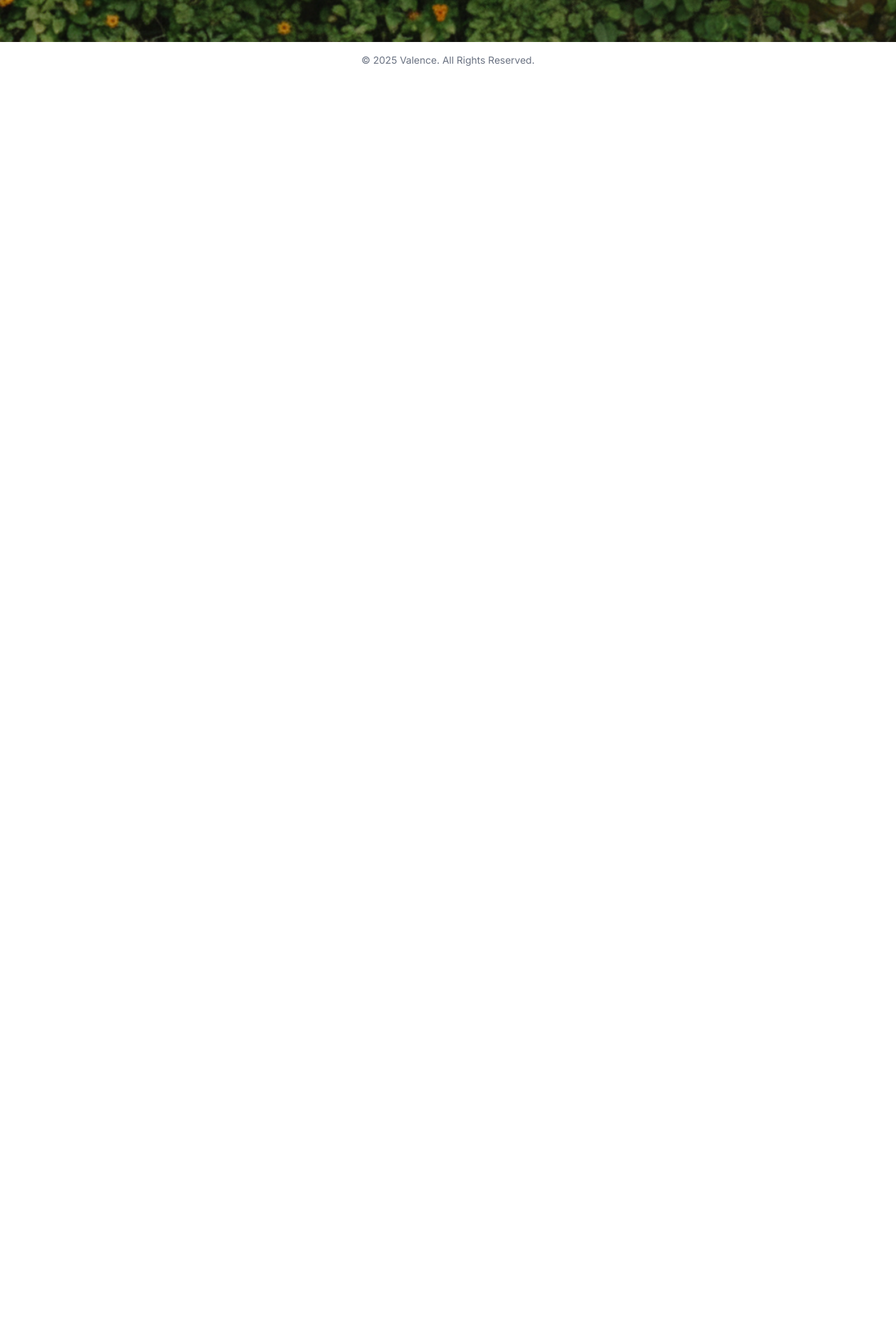
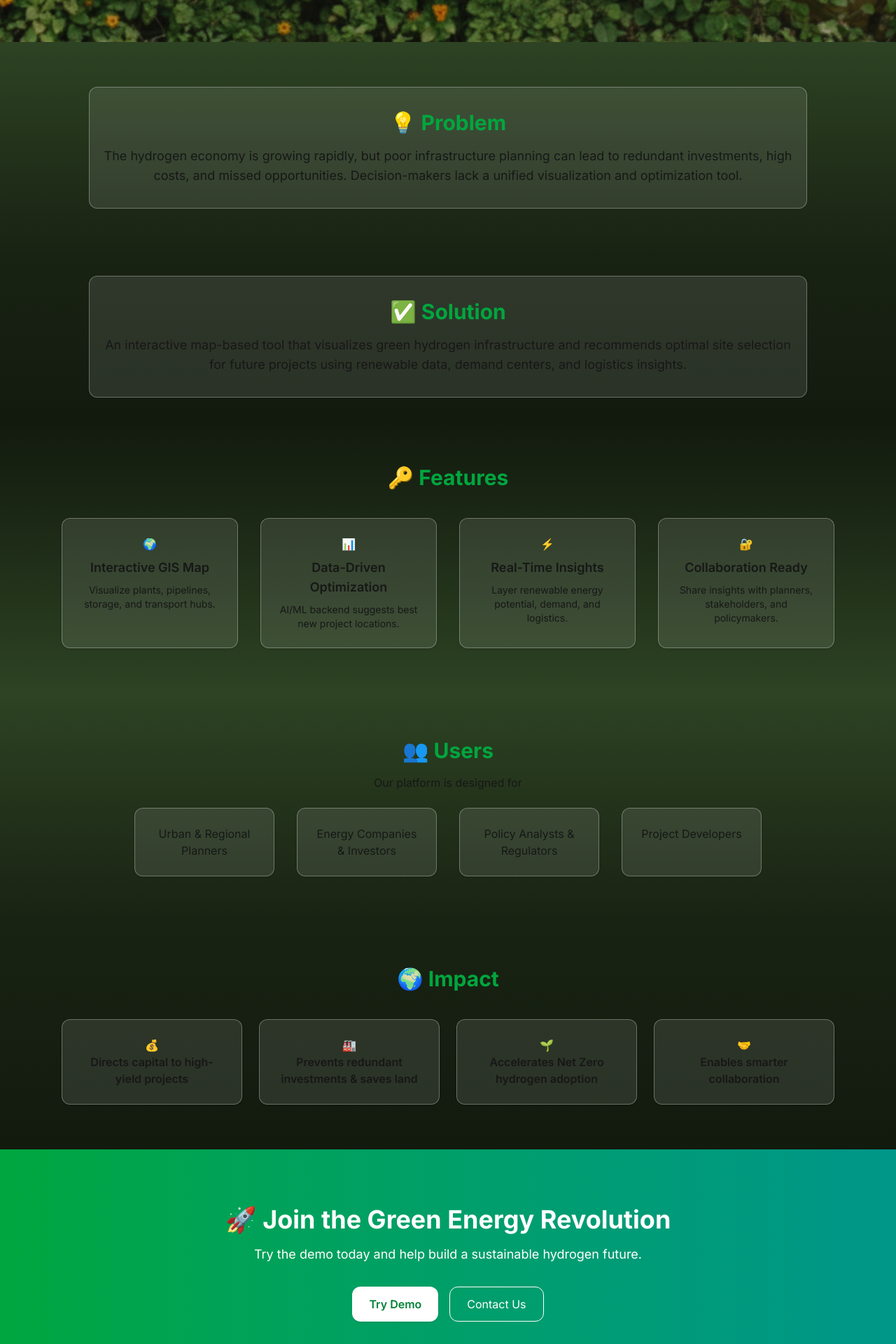
Before and after one commit to ombarvaliya/Valence, a Next.js app: page / in a window 1280 px wide. Shown: the part 740-2660 px from the top of the page at 70% size. Before the commit the page ends 852 px from the top, so only its background shows below. Built offline with nearby package versions, Linux system fonts and the light colour scheme.

Commit message:
Landing page changes

```diff
--- a/src/app/page.tsx
+++ b/src/app/page.tsx
@@ -3,8 +3,8 @@ import Link from 'next/link';
 export default function LandingPage() {
   return (
     <div className="min-h-screen flex flex-col">
-      <div className="p-2 bg-[url('/bgImg.png')] bg-cover bg-center text-white min-h-screen flex flex-col">
-        <header className="max-w-7xl bg-white/20 border rounded-xl border-white/30 container mx-auto px-6 py-4 flex justify-between items-center">
+      <div className="p-2 bg-[url('/bgImg.png')] bg-cover bg-center text-white min-h-screen flex flex-col items-center">
+        <header className="fixed top-2 z-50 max-w-7xl bg-white/20 border rounded-xl border-white/30 container mx-auto px-6 py-4 flex justify-between items-center">
           <img src="/logo-withoutBg.png" className="h-8"></img>
           <nav className="space-x-4">
             <Link href="/login" className="text-gray-300 hover:text-white transition-colors">
@@ -29,7 +29,105 @@ export default function LandingPage() {
           </div>
         </main>
       </div>
-      <footer className="container bg-white/10 mx-auto px-6 py-4 text-center text-gray-500 text-sm">
+
+
+      <section className="py-16 px-6 mx-auto text-center flex flex-col items-center w-full bg-gradient-to-b from-[#2D4323] to-[#192313]">
+        <div className="bg-white/10 py-8 border border-white/30 rounded-xl flex flex-col items-center">
+        <h2 className="text-3xl font-bold text-green-600">💡 Problem</h2>
+        <p className="mt-4 text-lg max-w-5xl px-4">
+          The hydrogen economy is growing rapidly, but poor infrastructure planning can lead
+          to redundant investments, high costs, and missed opportunities. Decision-makers
+          lack a unified visualization and optimization tool.
+        </p>
+        </div>
+      </section>
+      <section className="bg-cover bg-center py-8 px-6 text-center flex flex-col items-center bg-gradient-to-b from-[#192313] to-[#121A0E] ">
+        <div className="bg-white/10 py-8 border border-white/30 rounded-xl flex flex-col items-center">
+        <h2 className="text-3xl font-bold text-green-600">✅ Solution</h2>
+        <p className="mt-4 text-lg max-w-5xl px-4 mx-auto">
+          An interactive map-based tool that visualizes green hydrogen infrastructure and
+          recommends optimal site selection for future projects using renewable data, demand
+          centers, and logistics insights.
+        </p>
+        </div>
+      </section>
+      <section className="mx-auto w-full bg-gradient-to-b from-[#121A0E] to-[#2D4323]">
+        <div className="py-16 px-6 max-w-6xl mx-auto">
+        <h2 className="text-3xl font-bold text-center text-green-600">🔑 Features</h2>
+        <div className="mt-10 grid gap-8 md:grid-cols-2 lg:grid-cols-4 text-center">
+          <div className="p-6 bg-white/10 border border-white/30 rounded-xl shadow hover:shadow-lg">
+            🌍 <h3 className="font-semibold text-lg mt-2">Interactive GIS Map</h3>
+            <p className="text-sm mt-2">
+              Visualize plants, pipelines, storage, and transport hubs.
+            </p>
+          </div>
+          <div className="p-6 bg-white/10 border border-white/30 rounded-xl shadow hover:shadow-lg">
+            📊 <h3 className="font-semibold text-lg mt-2">Data-Driven Optimization</h3>
+            <p className="text-sm mt-2">
+              AI/ML backend suggests best new project locations.
+            </p>
+          </div>
+          <div className="p-6 bg-white/10 border border-white/30 rounded-xl shadow hover:shadow-lg">
+            ⚡ <h3 className="font-semibold text-lg mt-2">Real-Time Insights</h3>
+            <p className="text-sm mt-2">
+              Layer renewable energy potential, demand, and logistics.
+            </p>
+          </div>
+          <div className="p-6 bg-white/10 border border-white/30 rounded-xl shadow hover:shadow-lg">
+            🔐 <h3 className="font-semibold text-lg mt-2">Collaboration Ready</h3>
+            <p className="text-sm mt-2">
+              Share insights with planners, stakeholders, and policymakers.
+            </p>
+          </div>
+        </div>
+        </div>
+      </section>
+      <section className="py-16 px-6 text-center bg-gradient-to-b from-[#2D4323] to-[#192313]">
+        <h2 className="text-3xl font-bold text-green-600">👥 Users</h2>
+        <p className="mt-4">Our platform is designed for</p>
+        <ul className="mt-6 grid gap-8 md:grid-cols-2 lg:grid-cols-4 max-w-4xl mx-auto">
+          <li className="p-6 bg-white/10 border border-white/30 rounded-xl shadow hover:shadow-lg">Urban & Regional Planners</li>
+          <li className="p-6 bg-white/10 border border-white/30 rounded-xl shadow hover:shadow-lg">Energy Companies & Investors</li>
+          <li className="p-6 bg-white/10 border border-white/30 rounded-xl shadow hover:shadow-lg">Policy Analysts & Regulators</li>
+          <li className="p-6 bg-white/10 border border-white/30 rounded-xl shadow hover:shadow-lg">Project Developers</li>
+        </ul>
+      </section>
+      <section className="w-full mx-auto bg-gradient-to-b from-[#192313] to-[#121A0E]">
+        <div className="py-16 px-6 max-w-6xl mx-auto">
+        <h2 className="text-3xl font-bold text-center text-green-600">🌍 Impact</h2>
+        <div className="mt-10 grid gap-6 md:grid-cols-2 lg:grid-cols-4 text-center">
+          <div className="p-6 bg-white/10 border border-white/30 rounded-xl shadow hover:shadow-lg">
+            💰 <p className="font-semibold">Directs capital to high-yield projects</p>
+          </div>
+          <div className="p-6 bg-white/10 border border-white/30 rounded-xl shadow hover:shadow-lg">
+            🏭 <p className="font-semibold">Prevents redundant investments & saves land</p>
+          </div>
+          <div className="p-6 bg-white/10 border border-white/30 rounded-xl shadow hover:shadow-lg">
+            🌱 <p className="font-semibold">Accelerates Net Zero hydrogen adoption</p>
+          </div>
+          <div className="p-6 bg-white/10 border border-white/30 rounded-xl shadow hover:shadow-lg">
+            🤝 <p className="font-semibold">Enables smarter collaboration</p>
+          </div>
+        </div>
+        </div>
+      </section>
+      <section className="bg-gradient-to-r from-green-600 to-teal-600 text-white py-20 px-6 text-center">
+        <h2 className="text-4xl font-bold">🚀 Join the Green Energy Revolution</h2>
+        <p className="mt-4 text-lg">
+          Try the demo today and help build a sustainable hydrogen future.
+        </p>
+        <div className="mt-8 flex justify-center gap-4">
+          <button className="bg-white text-green-700 font-semibold px-6 py-3 rounded-xl shadow hover:bg-gray-100">
+            Try Demo
+          </button>
+          <button className="bg-transparent border border-white px-6 py-3 rounded-xl hover:bg-white hover:text-green-700">
+            Contact Us
+          </button>
+        </div>
+      </section>
+
+
+      <footer className="container bg-[#192313] mx-auto px-6 py-8 text-center text-white text-sm">
         &copy; {new Date().getFullYear()} Valence. All Rights Reserved.
       </footer>
     </div>
--- a/src/components/Header.tsx
+++ b/src/components/Header.tsx
@@ -6,7 +6,7 @@ export default function Header() {
     <header className="bg-[url('/bgImg.png')] p-2 bg-cover bg-center border border-0 rounded-b-xl text-white z-20 relative flex flex-col items-center">
       <div className="max-w-7xl bg-white/20 border rounded-xl border-white/30 container mx-auto h-16 flex justify-between items-center">
         <div className="container mx-auto px-6 py-4 flex justify-between items-center">
-          <Link href="/map" className="text-2xl font-bold text-green-400 hover:text-green-300 transition-colors">
+          <Link href="/" className="text-2xl font-bold text-green-400 hover:text-green-300 transition-colors">
             <img src="./logo-withoutBg.png" className="h-8"></img>
           </Link>
           <nav className="flex items-center space-x-6">
```
